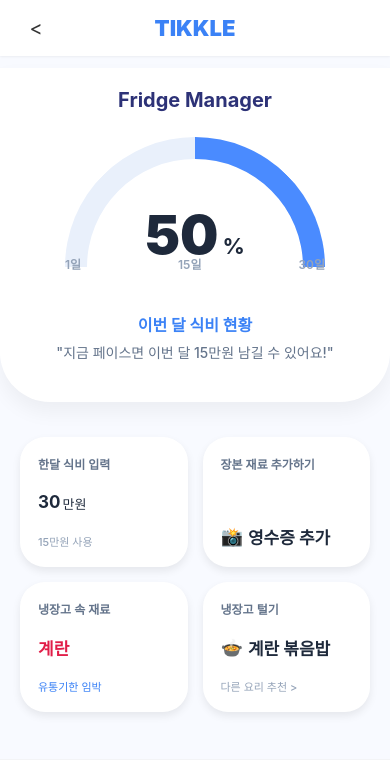
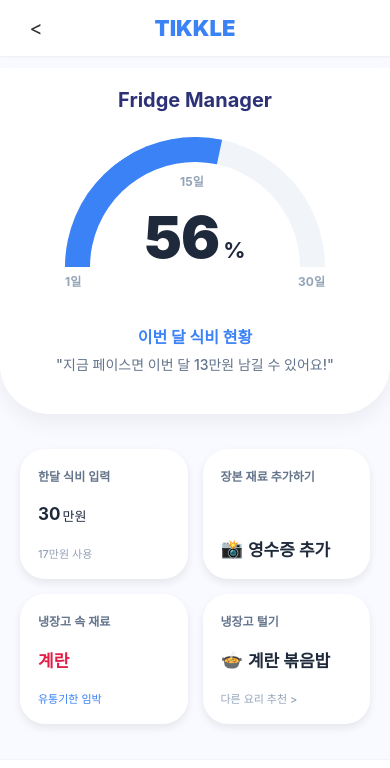
Before and after one commit to ning-o/MBCA_TeamProjects, a React Native app in the folder frontend/: screen /Fridge in a window 390 px wide. Shown: the top 768 px of the page. Built offline with nearby package versions, Linux system fonts and the light colour scheme.

Commit message:
작업 중 저장

```diff
--- a/frontend/src/domains/fridge/FridgeMain.js
+++ b/frontend/src/domains/fridge/FridgeMain.js
@@ -9,21 +9,20 @@
 const FridgeMainScreen = () => {
   const navigation = useNavigation();
 
-  // --- [데이터 영역: 나중에 DB 연동] ---
-  const spentAmount = 15; // 사용자가 쓴 금액 (단위: 만원)
-  const monthlyBudget = 30; // 한 달 총 예산 (단위: 만원)
+  // --- [데이터 영역] ---
+  const spentAmount = 17;
+  const monthlyBudget = 30;
+  const consumptionRate = Math.min((spentAmount / monthlyBudget) * 100, 100);
 
-  // 퍼센트 및 게이지 각도 계산 로직
-  // 공식: (현재/예산) * 180도 - 45도 (시작점이 -45도이므로)
-  const consumptionRate = Math.min((spentAmount / monthlyBudget) * 100, 100);
-  const gaugeRotation = (consumptionRate / 100) * 180 - 45;
+  // ★ 게이지 회전 각도 로직 (왼쪽에서 오른쪽으로 완벽하게 차오름)
+  // 0%일 때 -225도(바닥으로 숨김), 100%일 때 -45도(완전 노출)
+  const gaugeRotation = -225 + (consumptionRate / 100) * 180;
 
   return (
     <SafeAreaView style={styles.container}>
       <Header />
 
       <ScrollView contentContainerStyle={styles.scrollContent} showsVerticalScrollIndicator={false}>
-        {/* 헤더 공간 확보용 스페이서 (비율 유지) */}
         <View style={{ height: height * 0.08 }} />
 
         {/* ============================================================
@@ -32,11 +31,13 @@
         <View style={styles.topSection}>
           <Text style={styles.brandTitle}>Fridge Manager</Text>
 
+          <View style={styles.gaugeWrapper}>
+            {/* 130px 높이로 아랫부분을 잘라버리는 완벽한 반원 마스크 */}
             <View style={styles.gaugeContainer}>
-            {/* 1. 배경 회색 반원 (고정) */}
+              {/* 1. 배경 회색 반원 (항상 100% 위치 고정) */}
               <View style={styles.gaugeArcBackground} />
 
-            {/* 2. 동적 파란색 게이지 (데이터 연동) */}
+              {/* 2. 파란색 게이지 (데이터 연동 회전) */}
               <View style={[
                 styles.gaugeFillActive,
                 { transform: [{ rotate: `${gaugeRotation}deg` }] }
@@ -47,16 +48,16 @@
                 <Text style={styles.mainValue}>{Math.floor(consumptionRate)}</Text>
                 <Text style={styles.percentText}>%</Text>
               </View>
+            </View>
 
-            {/* 4. 하단 날짜/눈금 가이드 */}
+            {/* 4. 하단 날짜 라벨 (가로 정렬, 삐뚤어짐 없음) */}
             <View style={styles.labelRow}>
               <Text style={styles.subText}>1일</Text>
-              <Text style={styles.subText}>15일</Text>
+              <Text style={styles.middleLabelText}>15일</Text>
               <Text style={styles.subText}>30일</Text>
             </View>
           </View>
 
-          {/* 하단 텍스트 정보 */}
           <View style={styles.infoBox}>
             <Text style={styles.infoTitle}>이번 달 식비 현황</Text>
             <Text style={styles.infoQuote}>
@@ -68,35 +69,39 @@
             [END] 그래프(게이지) 섹션
             ============================================================ */}
 
-        {/* --- 하단 2열 메뉴 카드 섹션 --- */}
+        {/* --- 하단 2열 메뉴 카드 섹션 (건드리지 않음!) --- */}
         <View style={styles.cardGrid}>
           <View style={styles.row}>
-            {/* 1. 일반 카드 */}
             <MenuCard
               title="한달 식비 입력"
               value={monthlyBudget}
               unit="만원"
               sub={`${spentAmount}만원 사용`}
+              onPress={() => console.log("식비 입력 클릭")}
             />
-
-            {/* 2. 클릭 기능이 들어간 영수증 추가 카드 */}
             <MenuCard
               title="장본 재료 추가하기"
               icon="📸"
               value="영수증 추가"
-              onPress={() => {
-                console.log("영수증 추가 버튼 클릭!");
-
-              }}
+              onPress={() => console.log("영수증 추가 클릭")}
             />
           </View>
 
           <View style={styles.row}>
-            <MenuCard title="냉장고 속 재료" value="계란" sub="유통기한 임박" highlight
-            onPress={() => {
-                navigation.navigate('RefDetail');
-              }}/>
-            <MenuCard title="냉장고 털기" icon="🍲" value="계란 볶음밥" sub="다른 요리 추천 >" />
+            <MenuCard
+              title="냉장고 속 재료"
+              value="계란"
+              sub="유통기한 임박"
+              highlight
+              onPress={() => navigation.navigate('RefDetail')}
+            />
+            <MenuCard
+              title="냉장고 털기"
+              icon="🍲"
+              value="계란 볶음밥"
+              sub="다른 요리 추천 >"
+              onPress={() => console.log("레시피 추천 클릭")}
+            />
           </View>
         </View>
       </ScrollView>
@@ -106,11 +111,11 @@
   );
 };
 
+// --- [공통 컴포넌트: MenuCard] ---
 const MenuCard = ({ title, value, unit, sub, icon, highlight, onPress }) => (
   <TouchableOpacity
     style={styles.card}
-    onPress={onPress}
-    disabled={!onPress} // onPress가 없으면 클릭 효과 비활성화
+    onPress={onPress || (() => {})}
     activeOpacity={0.7}
   >
     <Text style={styles.cardTitle}>{title}</Text>
@@ -127,7 +132,6 @@
   container: { flex: 1, backgroundColor: '#F8FAFF' },
   scrollContent: { paddingBottom: 100 },
 
-  // 상단 화이트 판 (Top Section)
   topSection: {
     backgroundColor: '#FFFFFF',
     borderBottomLeftRadius: 50,
@@ -143,45 +147,83 @@
   },
   brandTitle: { fontSize: 20, fontWeight: 'bold', color: '#2D3277', marginBottom: 25 },
 
-  /* [그래프 디테일 설정] */
-  gaugeContainer: { width: 280, height: 140, alignItems: 'center', justifyContent: 'flex-end', overflow: 'hidden' },
+  /* ============================================================
+      [START] 그래프(게이지) 디테일 설정
+     ============================================================ */
+  gaugeWrapper: {
+    width: 280,
+    alignItems: 'center',
+  },
+  gaugeContainer: {
+    width: 260,
+    height: 130, // 컨테이너 높이를 반지름 크기로 딱 잘라서 하단을 숨김
+    overflow: 'hidden',
+    alignItems: 'center',
+    justifyContent: 'flex-end',
+    position: 'relative',
+  },
   gaugeArcBackground: {
     width: 260,
     height: 260,
     borderRadius: 130,
-    borderWidth: 22,
-    borderColor: '#E9F0FB',
+    borderWidth: 25,
+    borderColor: '#F1F5F9', // 배경 회색
+    borderBottomColor: 'transparent',
+    borderLeftColor: 'transparent',
     position: 'absolute',
     top: 0,
-    borderBottomColor: 'transparent',
-    borderLeftColor: 'transparent',
-    borderRightColor: 'transparent',
-    transform: [{ rotate: '-45deg' }],
+    transform: [{ rotate: '-45deg' }], // 반원을 위쪽으로 고정
   },
   gaugeFillActive: {
     width: 260,
     height: 260,
     borderRadius: 130,
-    borderWidth: 22,
-    borderColor: '#4A8BFF',
+    borderWidth: 25,
+    borderColor: '#3B82F6', // 차오르는 파란색
+    borderBottomColor: 'transparent',
+    borderLeftColor: 'transparent',
     position: 'absolute',
     top: 0,
-    borderBottomColor: 'transparent',
-    borderLeftColor: 'transparent',
-    borderRightColor: 'transparent',
-    // transform은 인라인 스타일에서 데이터 연동 처리
+    // 회전은 JSX의 인라인 transform에서 완벽하게 제어됩니다.
   },
-  valueWrapper: { flexDirection: 'row', alignItems: 'baseline', marginBottom: 10 },
-  mainValue: { fontSize: 54, fontWeight: '900', color: '#1E293B' },
+  valueWrapper: {
+    flexDirection: 'row',
+    alignItems: 'baseline',
+    marginBottom: -5, // 숫자가 붕 뜨지 않게 자연스럽게 안착
+  },
+  mainValue: { fontSize: 58, fontWeight: '900', color: '#1E293B', letterSpacing: -1 },
   percentText: { fontSize: 22, fontWeight: '700', color: '#1E293B', marginLeft: 4 },
-  labelRow: { flexDirection: 'row', width: '100%', justifyContent: 'space-between', paddingHorizontal: 10, position: 'absolute', bottom: 5 },
-  subText: { fontSize: 12, color: '#94A3B8', fontWeight: '600' },
+
+  labelRow: {
+    flexDirection: 'row',
+    width: 260,
+    justifyContent: 'space-between',
+    alignItems: 'flex-end',
+    marginTop: 5,
+  },
+  // '15일' 별도 스타일
+  middleLabelText: {
+    // 공통 스타일 복사
+    fontSize: 12,
+    color: '#94A3B8',
+    fontWeight: '700',
+    // 독립적 위치 설정
+    position: 'absolute',
+    left: '50%',          // 정중앙으로
+    marginLeft: -15,
+    top: -100,            // 이 값으로 높이 조절
+  },
+
+  subText: { fontSize: 12, color: '#94A3B8', fontWeight: '700' },
 
   infoBox: { marginTop: 35, alignItems: 'center' },
   infoTitle: { fontSize: 16, color: '#3B82F6', fontWeight: '700', marginBottom: 6 },
-  infoQuote: { fontSize: 14, color: '#64748B', fontWeight: '500' },
+  infoQuote: { fontSize: 14, color: '#64748B', fontWeight: '500', textAlign: 'center', paddingHorizontal: 20 },
+  /* ============================================================
+      [END] 그래프(게이지) 디테일 설정
+     ============================================================ */
 
-  // 하단 카드 레이아웃
+  // 하단 카드 레이아웃 (건드리지 않음)
   cardGrid: { paddingHorizontal: 20, marginTop: 35 },
   row: { flexDirection: 'row', justifyContent: 'space-between', marginBottom: 15 },
   card: {
```
Lines whose indentation alone changed are shown as unchanged.
